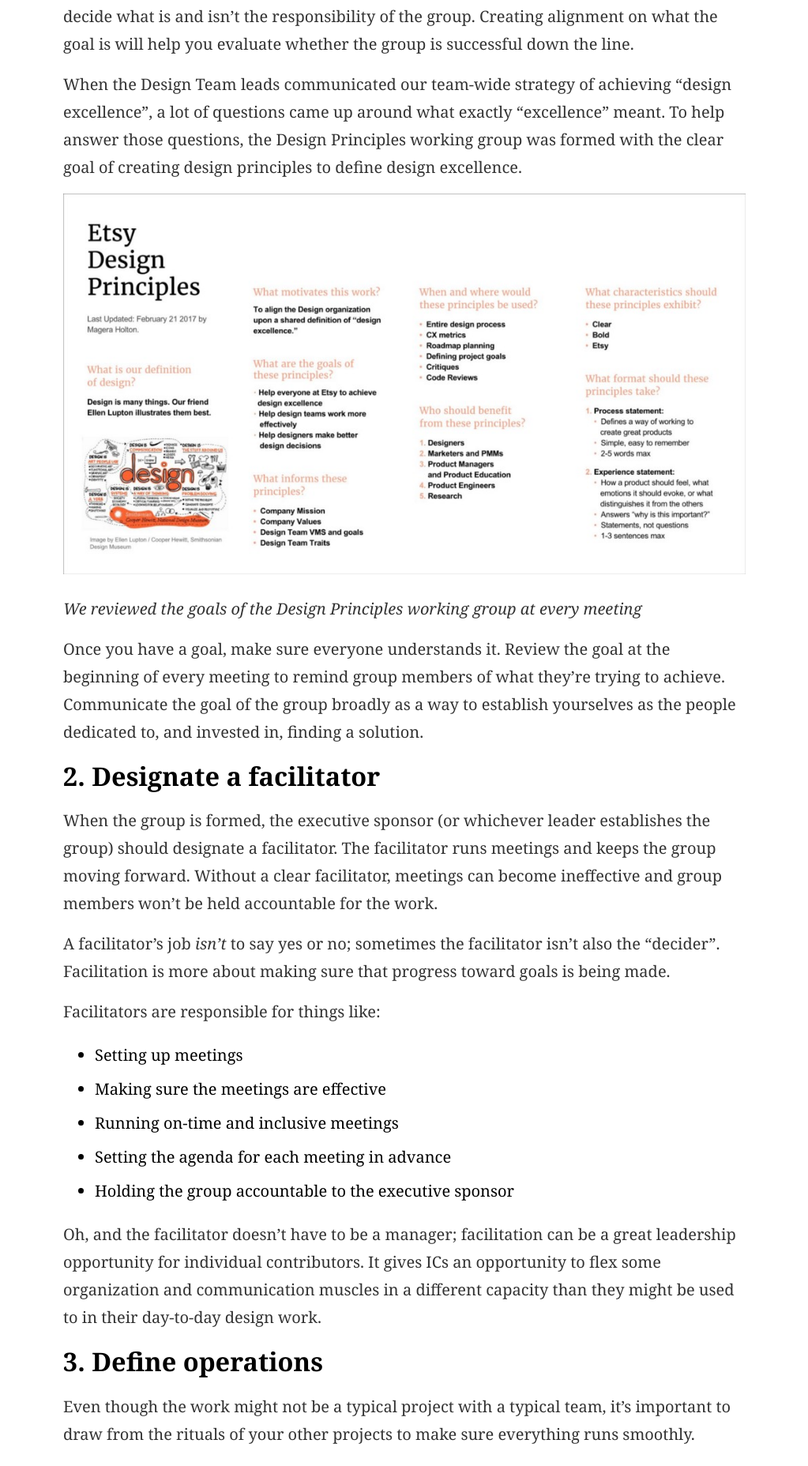
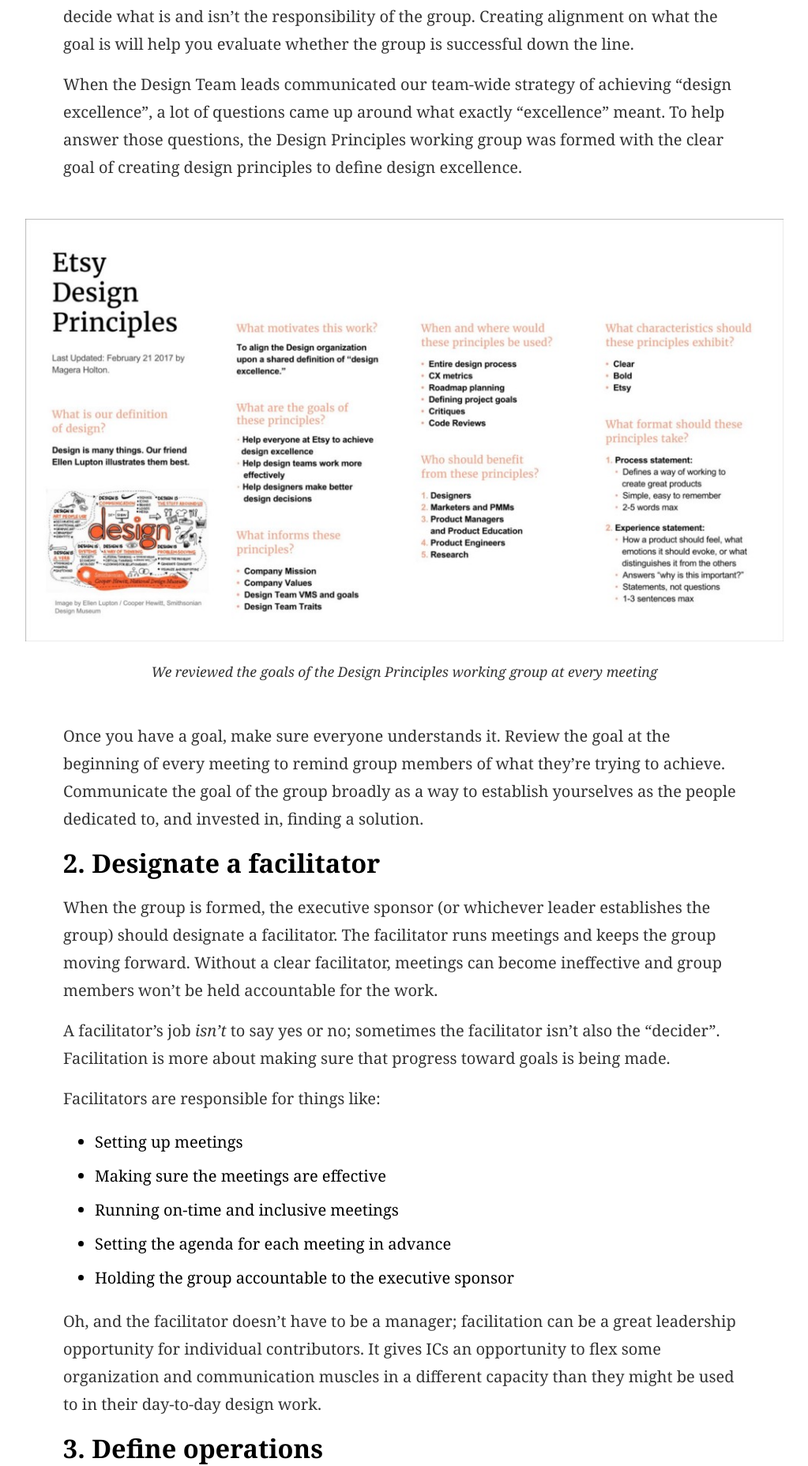
Before and after one commit to harllee/jessicaharllee.com, a Jekyll site: the page built from _posts/2017-06-20-crafting-an-effective-working-group.markdown, in a window 1280 px wide. Shown: the part 912-2768 px from the top of the page at 79% size, without its empty margins (128-1151 px from the left). Built offline with Jekyll 4.4.1, drawn with Linux system fonts in a browser that asks for light colours.

Commit message:
Update image formatting for posts

```diff
--- a/_posts/2017-06-20-crafting-an-effective-working-group.markdown
+++ b/_posts/2017-06-20-crafting-an-effective-working-group.markdown
@@ -17,9 +17,10 @@
 
 When the Design Team leads communicated our team-wide strategy of achieving “design excellence”, a lot of questions came up around what exactly “excellence” meant. To help answer those questions, the Design Principles working group was formed with the clear goal of creating design principles to define design excellence.
 
-![principles.jpeg](/uploads/principles.jpeg)
-
-*We reviewed the goals of the Design Principles working group at every meeting*
+<div class="mt-sm-4 mb-sm-4 ml-md-n4 mr-md-n4 text-center">
+  <img src="/uploads/principles.jpeg">
+  <p class="text-small italic text-center">We reviewed the goals of the Design Principles working group at every meeting</p>
+</div>
 
 Once you have a goal, make sure everyone understands it. Review the goal at the beginning of every meeting to remind group members of what they’re trying to achieve. Communicate the goal of the group broadly as a way to establish yourselves as the people dedicated to, and invested in, finding a solution.
 
@@ -73,9 +74,11 @@
 * Creating open meetings
 * Sending surveys
 
-![announcements.jpeg](/uploads/announcements.jpeg)
 
-*We frequently emailed relevant teams when there were important updates to the web toolkit*
+<div class="mt-sm-4 mb-sm-4 ml-md-n4 mr-md-n4 text-center">
+  <img src="/uploads/announcements.jpeg">
+  <p class="text-small italic text-center">We frequently emailed relevant teams when there were important updates to the web toolkit</p>
+</div>
 
 We maintained Etsy’s web toolkit through a working group in the early days. The web toolkit was rapidly being adopted by every product team, so there were a lot of people invested in our progress. Whenever we had new patterns, bug fixes, or major updates to functionality, we sent announcement emails across the company to make it easy for everyone to keep up with our progress.
 
@@ -89,9 +92,10 @@
 
 It’s important to evaluate and iterate on how you’re working together, especially since the work can be more ad-hoc than regular projects. Your time is precious; every little process improvement that you can make will have a big impact on the effectiveness of the group.
 
-![retrospectives.png](/uploads/retrospectives.png)
-
-*The Style Guide working group ran remote-friendly retrospectives to understand what was working well and what was challenging*
+<div class="mt-sm-4 mb-sm-4 ml-md-n4 mr-md-n4 text-center">
+  <img src="/uploads/retrospectives.png">
+  <p class="text-small italic text-center">The Style Guide working group ran remote-friendly retrospectives to understand what was working well and what was challenging</p>
+</div>
 
 One way that we evaluate our process at Etsy is to run retrospectives. The Style Guide working group was able to make huge improvements by running retrospectives regularly. One insight we uncovered was designers were rarely able to devote as much time to the work as they thought. This helped us encourage participants to keep projects small. Another insight was that participants didn’t realize until late in the quarter that they needed engineering help. The following quarter, we recruited engineers at the very beginning of projects.
 
@@ -118,9 +122,12 @@
 
 The best part of the Style Guide working group was the demo day at the end of the quarter. We invited multiple teams across Etsy, shared snacks and beverages, and watched as everyone demoed their hard work from the past few months. Seeing all of the work back-to-back felt so good; we really felt like we were making a huge impact on Etsy.
 
-![demo-days.jpeg](/uploads/demo-days.jpeg)
 
-*Style Guide demo days were a great way to celebrate our hard work*
+<div class="mt-sm-4 mb-sm-4 ml-md-n4 mr-md-n4 text-center">
+  <img src="/uploads/demo-days.jpeg">
+  <p class="text-small italic text-center">Style Guide demo days were a great way to celebrate our hard work</p>
+</div>
+
 
 Demo days are just one way to celebrate work. Team-wide emails are a low-investment way to share progress and to give shoutouts to working group members. Regular team meetings like an All Hands can be an opportunity to give a quick plug for the working group and an overview of your progress. We’ve also used [[our Medium blog]](http://medium.com/etsy-design) as a way to celebrate our work and share learnings outside of Etsy.
 
```
Also changed, not shown: _posts/2017-06-24-crying.markdown (+11 -7 lines).
